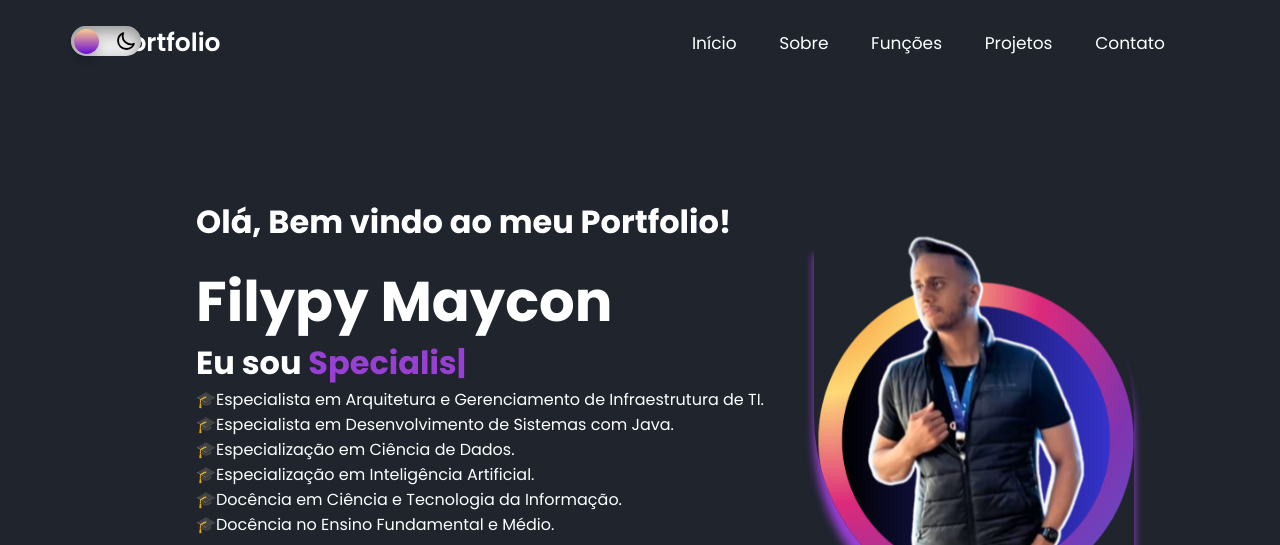
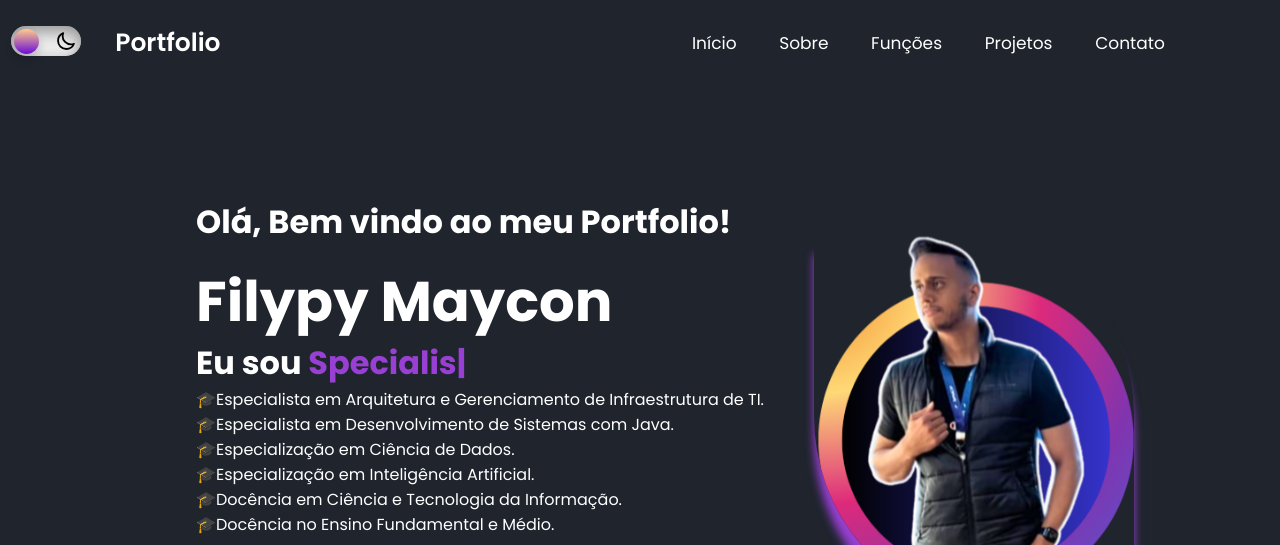
Before and after one commit to FelipeMaximus/Portfolio_FilypyMaycon, a plain HTML site: page index.html in a window 1280 px wide. Shown: the top 545 px of the page. Drawn offline with nearby package versions, Linux system fonts and the light colour scheme.

Commit message:
Update style.css
terceira correção

```diff
--- a/css/style.css
+++ b/css/style.css
@@ -71,7 +71,7 @@ section {
 /* Dark Light Mode */
 .darkmode{
     position: relative;
-    right: 33rem;
+    right: 39rem;
     bottom: 1rem;
 }
 
```
